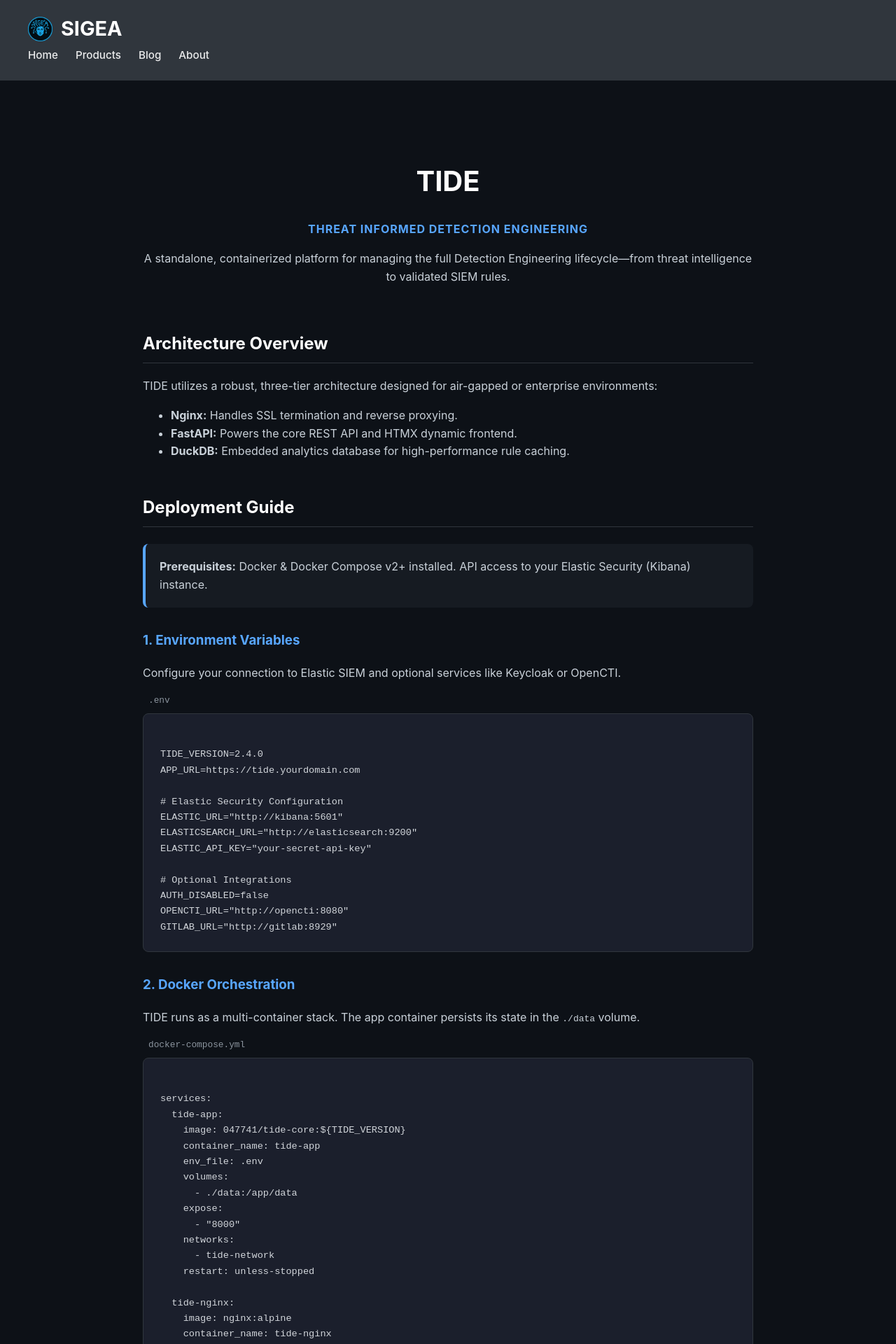
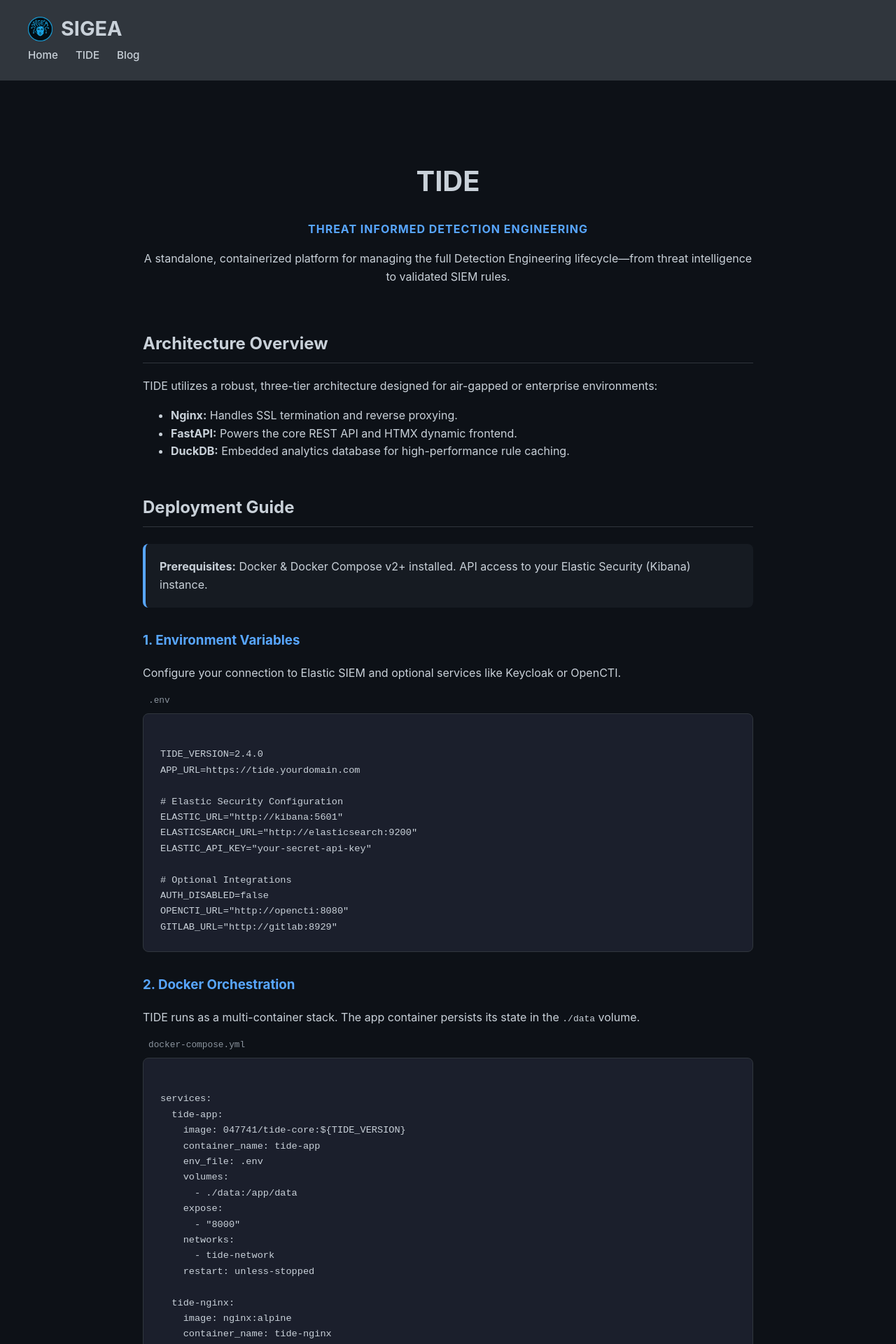
Before and after one commit to sigeauk/sigeauk.github.io, a Jekyll site: the page built from products.html, in a window 1280 px wide. Shown: the top 1920 px of the page at 70% size. Built offline with Jekyll 4.4.1, drawn with Linux system fonts in a browser that asks for light colours.

Commit message:
header change

```diff
--- a/_layouts/default.html
+++ b/_layouts/default.html
@@ -18,9 +18,9 @@
         </a>
         <nav class="site-nav">
             <a href="{{ '/' | relative_url }}">Home</a>
-            <a href="{{ '/products' | relative_url }}">Products</a>
+            <a href="{{ '/products' | relative_url }}">TIDE</a>
             <a href="{{ '/blog' | relative_url }}">Blog</a>
-            <a href="{{ '/about' | relative_url }}">About</a>
+            <!-- <a href="{{ '/about' | relative_url }}">About</a> -->
         </nav>
     </div>
 </header>
--- a/style.css
+++ b/style.css
@@ -55,7 +55,7 @@
 .site-title {
     font-size: 1.8rem;
     margin: 0;
-    color: #ffffff;
+    color: var(--text-main);
     font-weight: 700;
     border: none !important;
     text-decoration: none;
@@ -68,7 +68,7 @@
 }
 
 .site-nav a {
-    color: rgba(255, 255, 255, 0.9);
+    color: var(--text-main);
     text-decoration: none;
     font-weight: 500;
     font-size: 0.95rem;
@@ -76,8 +76,7 @@
 }
 
 .site-nav a:hover {
-    color: #ffffff;
-    text-decoration: underline;
+    color: var(--primary-accent);
 }
 
 /* --- MAIN CONTENT & RESTORED CLASSES --- */
@@ -95,7 +94,7 @@
 }
 
 h2 {
-    color: #fff;
+    color: var(--text-main);
     border-bottom: 1px solid var(--border-color);
     padding-bottom: 0.5rem;
     margin-top: 3rem;
@@ -115,7 +114,7 @@
     font-size: 0.85rem;
     overflow-x: auto;
     margin: 1rem 0 2rem 0;
-    color: #d1d5da;
+    color: var(--text-main);
     line-height: 1.5;
 }
 
```
